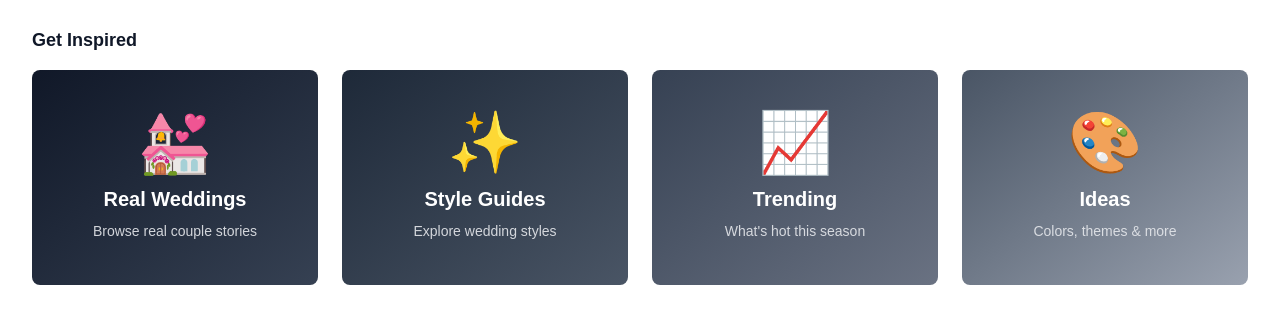
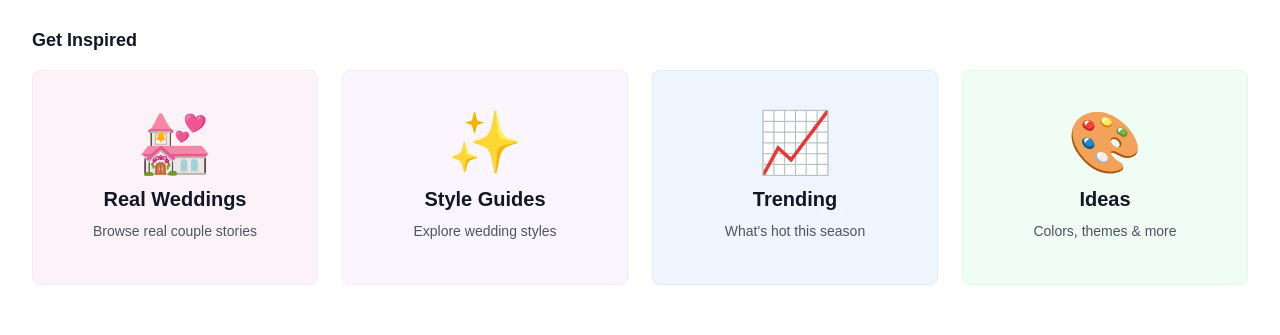
Before and after one commit to roland-id-au/vows-social, a Next.js app in the folder packages/web/: page / in a window 1280 px wide. Shown: the part 322-657 px from the top of the page. Built offline with nearby package versions, Linux system fonts and the light colour scheme; no server answers; the database is empty.

Commit message:
Update inspiration cards to use pastel colors
- Replace dark gradient backgrounds with soft pastel colors (pink, purple, blue, green)
- Add subtle borders for better definition
- Update hover states to use pastel overlays
- Improve text contrast with dark text on light backgrounds

```diff
--- a/packages/web/app/page.tsx
+++ b/packages/web/app/page.tsx
@@ -65,54 +65,54 @@ export default function Home() {
             <h2 className="text-lg font-semibold text-gray-900 mb-4">Get Inspired</h2>
             <div className="grid grid-cols-1 sm:grid-cols-2 lg:grid-cols-3 xl:grid-cols-4 gap-6 mb-12">
               <button className="group text-left">
-                <div className="relative aspect-[4/3] bg-gradient-to-br from-gray-900 to-gray-700 rounded-lg overflow-hidden">
-                  <div className="absolute inset-0 flex flex-col items-center justify-center text-white p-6">
+                <div className="relative aspect-[4/3] bg-pink-50 rounded-lg overflow-hidden border border-pink-100">
+                  <div className="absolute inset-0 flex flex-col items-center justify-center p-6">
                     <div className="text-6xl mb-3">💒</div>
-                    <h3 className="text-xl font-bold mb-2">Real Weddings</h3>
-                    <p className="text-sm text-gray-200 text-center opacity-90">
+                    <h3 className="text-xl font-bold mb-2 text-gray-900">Real Weddings</h3>
+                    <p className="text-sm text-gray-600 text-center">
                       Browse real couple stories
                     </p>
                   </div>
-                  <div className="absolute inset-0 bg-black/0 group-hover:bg-black/20 transition-colors"></div>
+                  <div className="absolute inset-0 bg-pink-100/0 group-hover:bg-pink-100/30 transition-colors"></div>
                 </div>
               </button>
 
               <button className="group text-left">
-                <div className="relative aspect-[4/3] bg-gradient-to-br from-gray-800 to-gray-600 rounded-lg overflow-hidden">
-                  <div className="absolute inset-0 flex flex-col items-center justify-center text-white p-6">
+                <div className="relative aspect-[4/3] bg-purple-50 rounded-lg overflow-hidden border border-purple-100">
+                  <div className="absolute inset-0 flex flex-col items-center justify-center p-6">
                     <div className="text-6xl mb-3">✨</div>
-                    <h3 className="text-xl font-bold mb-2">Style Guides</h3>
-                    <p className="text-sm text-gray-200 text-center opacity-90">
+                    <h3 className="text-xl font-bold mb-2 text-gray-900">Style Guides</h3>
+                    <p className="text-sm text-gray-600 text-center">
                       Explore wedding styles
                     </p>
                   </div>
-                  <div className="absolute inset-0 bg-black/0 group-hover:bg-black/20 transition-colors"></div>
+                  <div className="absolute inset-0 bg-purple-100/0 group-hover:bg-purple-100/30 transition-colors"></div>
                 </div>
               </button>
 
               <button className="group text-left">
-                <div className="relative aspect-[4/3] bg-gradient-to-br from-gray-700 to-gray-500 rounded-lg overflow-hidden">
-                  <div className="absolute inset-0 flex flex-col items-center justify-center text-white p-6">
+                <div className="relative aspect-[4/3] bg-blue-50 rounded-lg overflow-hidden border border-blue-100">
+                  <div className="absolute inset-0 flex flex-col items-center justify-center p-6">
                     <div className="text-6xl mb-3">📈</div>
-                    <h3 className="text-xl font-bold mb-2">Trending</h3>
-                    <p className="text-sm text-gray-200 text-center opacity-90">
+                    <h3 className="text-xl font-bold mb-2 text-gray-900">Trending</h3>
+                    <p className="text-sm text-gray-600 text-center">
                       What's hot this season
                     </p>
                   </div>
-                  <div className="absolute inset-0 bg-black/0 group-hover:bg-black/20 transition-colors"></div>
+                  <div className="absolute inset-0 bg-blue-100/0 group-hover:bg-blue-100/30 transition-colors"></div>
                 </div>
               </button>
 
               <button className="group text-left">
-                <div className="relative aspect-[4/3] bg-gradient-to-br from-gray-600 to-gray-400 rounded-lg overflow-hidden">
-                  <div className="absolute inset-0 flex flex-col items-center justify-center text-white p-6">
+                <div className="relative aspect-[4/3] bg-green-50 rounded-lg overflow-hidden border border-green-100">
+                  <div className="absolute inset-0 flex flex-col items-center justify-center p-6">
                     <div className="text-6xl mb-3">🎨</div>
-                    <h3 className="text-xl font-bold mb-2">Ideas</h3>
-                    <p className="text-sm text-gray-200 text-center opacity-90">
+                    <h3 className="text-xl font-bold mb-2 text-gray-900">Ideas</h3>
+                    <p className="text-sm text-gray-600 text-center">
                       Colors, themes & more
                     </p>
                   </div>
-                  <div className="absolute inset-0 bg-black/0 group-hover:bg-black/20 transition-colors"></div>
+                  <div className="absolute inset-0 bg-green-100/0 group-hover:bg-green-100/30 transition-colors"></div>
                 </div>
               </button>
             </div>
```
